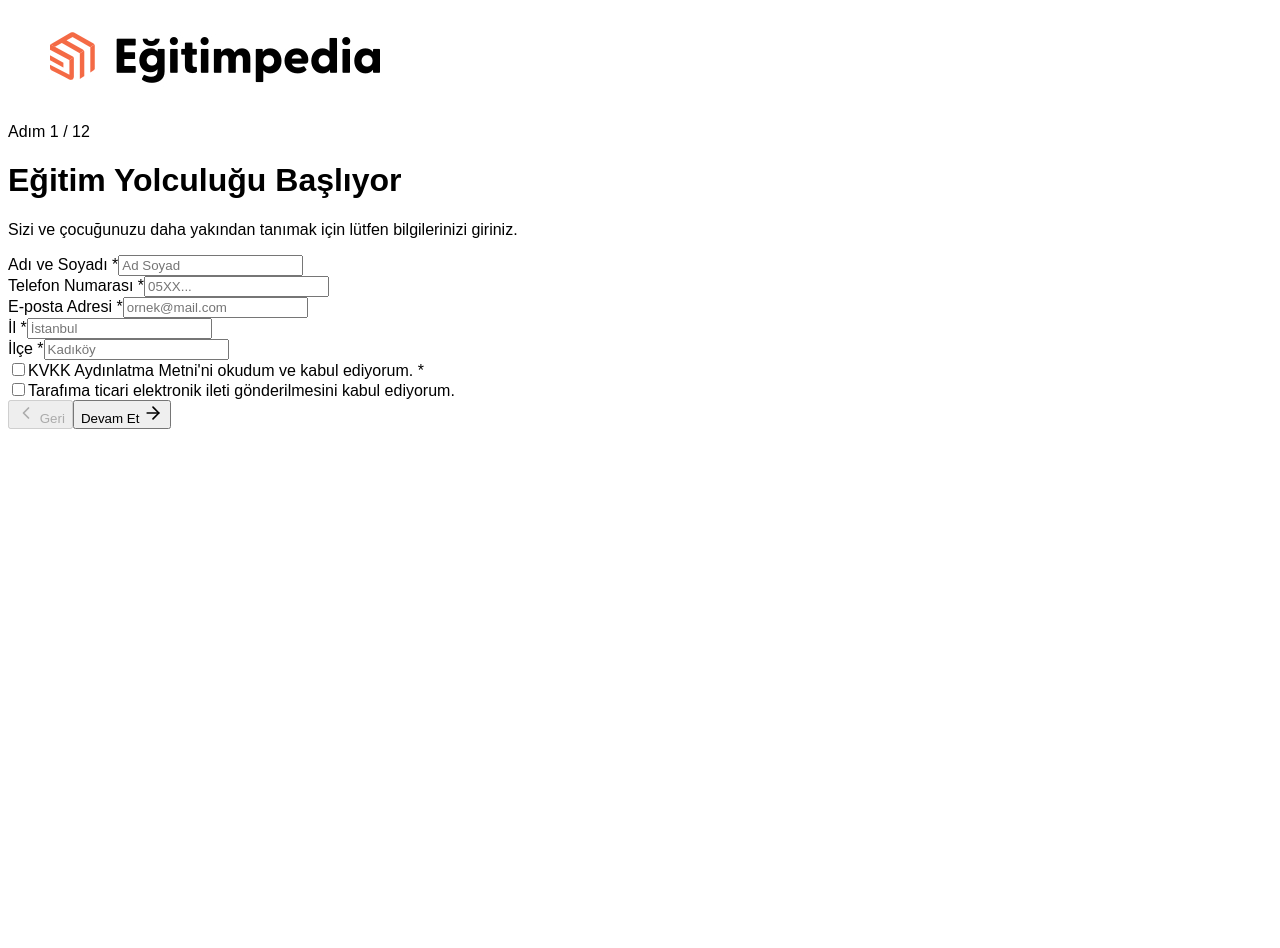
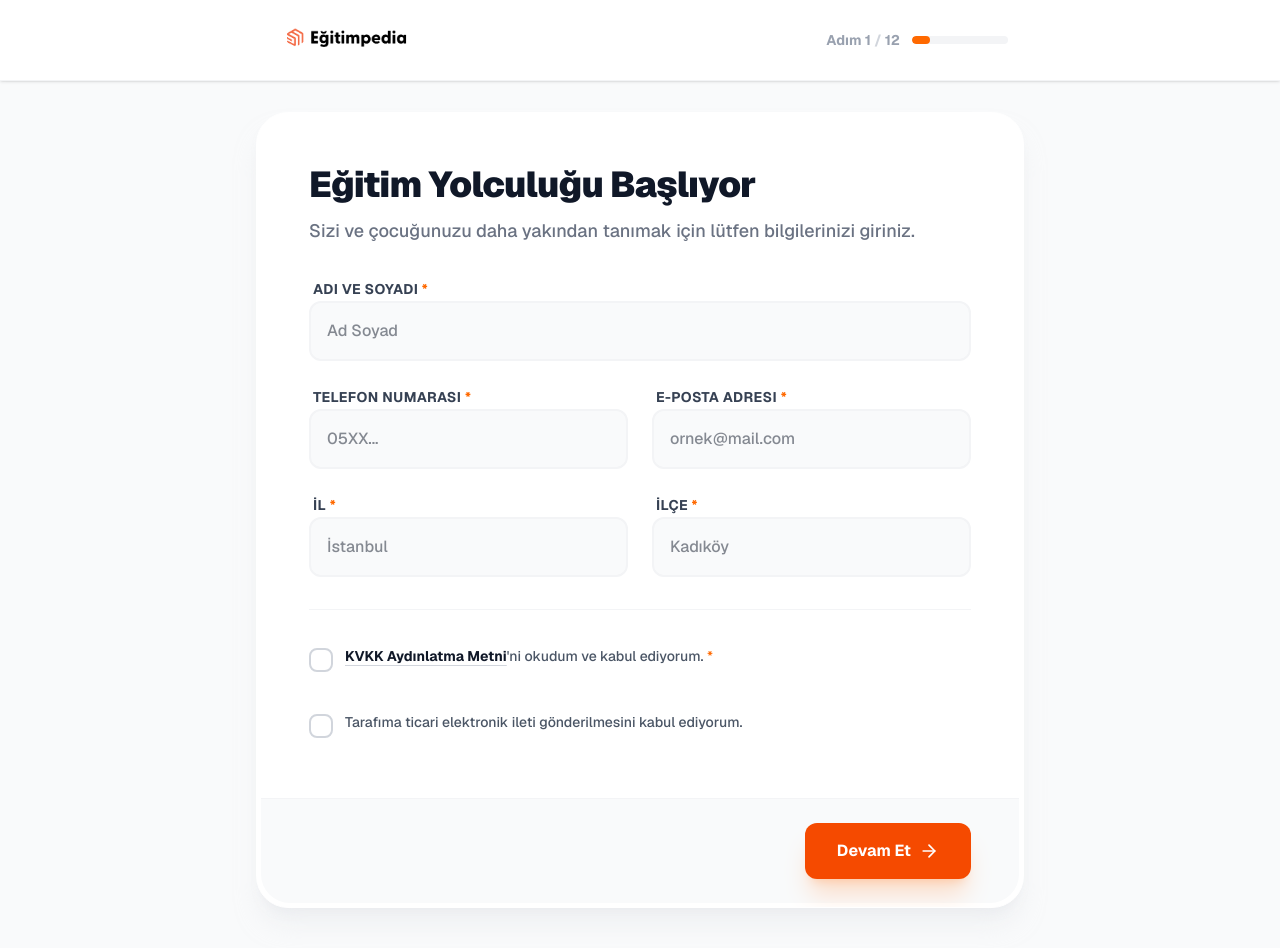
Before and after one commit to 5mhdbcmpb8-maker/egitimpedia-form, a Next.js app: page / in a window 1280 px wide. Shown: the top 948 px of the page. Before the commit the page ends 816 px from the top, so only its background shows below. Built offline with nearby package versions, Linux system fonts and the light colour scheme.

Commit message:
Refactor layout to use Geist font and update metadata

```diff
--- a/src/app/layout.tsx
+++ b/src/app/layout.tsx
@@ -1,15 +1,20 @@
 import type { Metadata } from "next";
-// import { Inter } from "next/font/google"; // Ortam hatasını önlemek için kapalı
-// import "./globals.css"; // Ortam hatasını önlemek için kapalı
+import { Geist, Geist_Mono } from "next/font/google";
+import "./globals.css";
 
-// const inter = Inter({ subsets: ["latin"] });
+const geistSans = Geist({
+  variable: "--font-geist-sans",
+  subsets: ["latin"],
+});
+
+const geistMono = Geist_Mono({
+  variable: "--font-geist-mono",
+  subsets: ["latin"],
+});
 
 export const metadata: Metadata = {
-  title: "Eğitimpedia - Okul Tercih Formu",
-  description: "Ebeveyn Mentoru ve Okul Seçim Uzmanı Ali Koç ile okul tercih ve tavsiye formu.",
-  icons: {
-    icon: '/logo.png', // Public klasöründeki logo.png dosyasını kullanır
-  },
+  title: "Eğitimpedia Okul Tercih Formu",
+  description: "",
 };
 
 export default function RootLayout({
@@ -17,11 +22,13 @@
 }: Readonly<{
   children: React.ReactNode;
 }>) {
-  // Önizleme ortamında "validateDOMNesting" hatasını önlemek için html/body yerine div kullanıyoruz.
   return (
-    <div lang="tr">
-      {/* Font yüklenemediği için varsayılan font kullanılıyor */}
-      <div style={{ fontFamily: 'sans-serif', minHeight: '100vh' }}>{children}</div>
-    </div>
+    <html lang="en">
+      <body
+        className={`${geistSans.variable} ${geistMono.variable} antialiased`}
+      >
+        {children}
+      </body>
+    </html>
   );
 }
```
